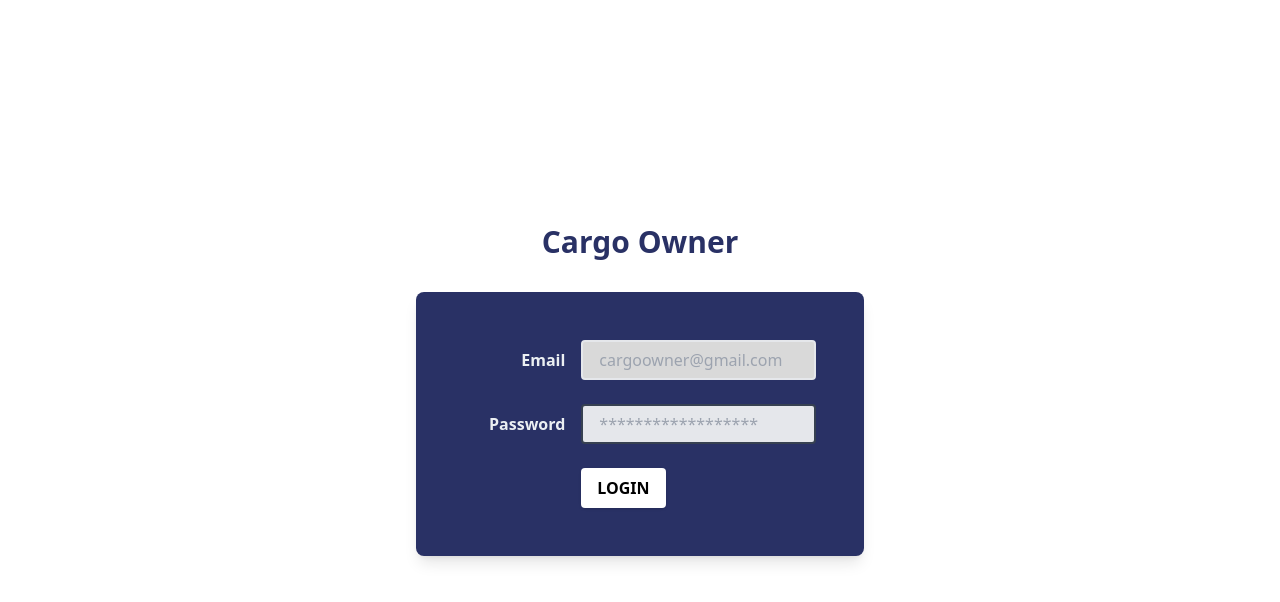
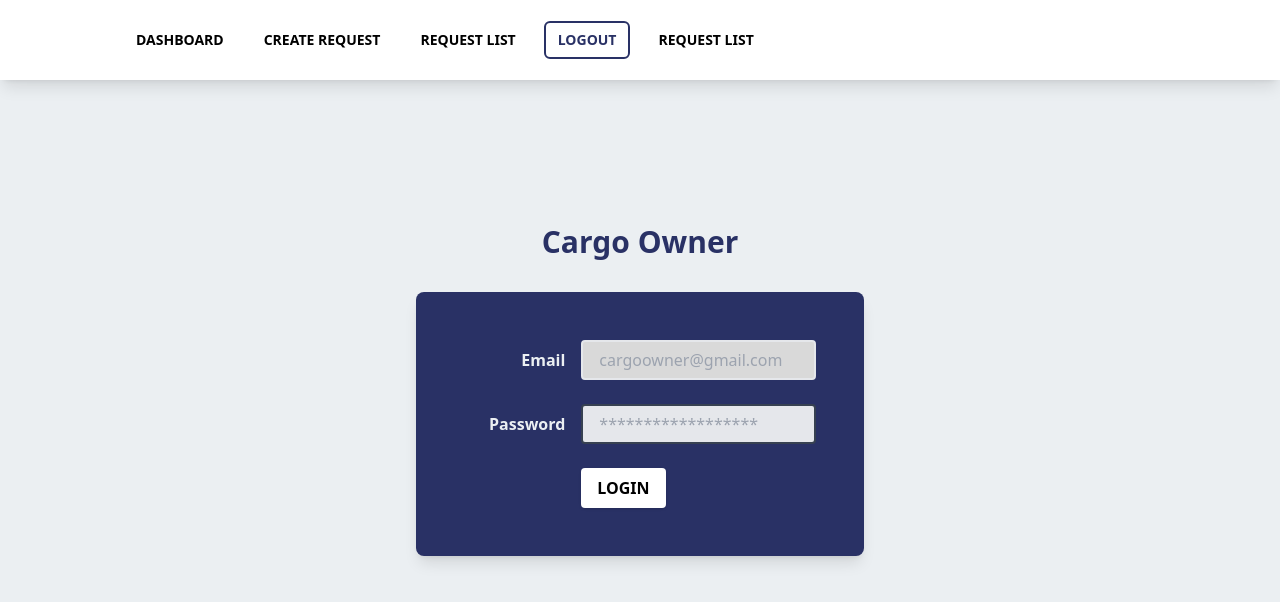
Before and after one commit to blockchain-dteti/blockchaindemo-frontend, a Next.js app in the folder project/: page /cargo-owner/login in a window 1280 px wide. Shown: the top 602 px of the page. Built offline with nearby package versions, Linux system fonts and the light colour scheme.

Commit message:
feat: add Navbar & fix Login page

```diff
--- /dev/null
+++ b/project/components/Navbar.js
@@ -0,0 +1,203 @@
+import React, { useState } from "react";
+import { Transition } from "@headlessui/react";
+import { Link } from "react-scroll";
+// import Image from "next/image";
+// import Logo from "../public/streamlineLogo.png";
+
+function Navbar() {
+  const [isOpen, setIsOpen] = useState(false);
+  return (
+    <div>
+      <nav className="bg-white shadow-lg fixed w-full z-10">
+        <div className="w-full">
+          <div className="flex items-center h-20 w-full">
+            <div className="flex items-center  mx-20  justify-between w-full">
+              <div className="ml-11 hidden md:block">
+                <div className="mr-1 flex items-baseline space-x-4">
+                  <button
+                    activeClass="about"
+                    to="about"
+                    smooth={true}
+                    offset={50}
+                    duration={500}
+                    href="cargo-owner/dashboard"
+                    className="cursor-pointer font-bold hover:text-blue-400 text-black  px-3 py-2 rounded-md text-sm "
+                  >
+                    DASHBOARD
+                  </button>
+                  <button
+                    activeClass="work"
+                    to="work"
+                    smooth={true}
+                    offset={50}
+                    duration={500}
+                    className="cursor-pointer hover:text-blue-400 text-black  px-3 py-2 rounded-md text-sm font-bold"
+                  >
+                    CREATE REQUEST
+                  </button>
+
+                  <button
+                    activeClass="Services"
+                    to="work"
+                    smooth={true}
+                    offset={50}
+                    duration={500}
+                    className="cursor-pointer hover:text-blue-400 text-black  px-3 py-2 rounded-md text-sm font-bold"
+                  >
+                    REQUEST LIST
+                  </button>
+
+
+                  <button
+                    activeClass="contact"
+                    to="contact"
+                    smooth={true}
+                    offset={50}
+                    duration={500}
+                    className="cursor-pointer inline-block border-2 border-[#293165] leading-tight uppercase focus:outline-none focus:ring-0 transition duration-150 ease-in-out  bg-white text-[#293165] px-3 py-2 rounded-md text-sm hover:bg-[#293165] hover:text-white font-bold"
+                  >
+                    LOGOUT
+                  </button>
+
+                  <button
+                    activeClass="Notif"
+                    to="notif"
+                    smooth={true}
+                    offset={50}
+                    duration={500}
+                    className="cursor-pointer hover:bg-blue-600 text-black hover:text-white px-3 py-2 rounded-md text-sm font-bold"
+                  >
+                    REQUEST LIST
+                  </button>
+                </div>
+              </div>
+            </div>
+            <div className="mr-10 flex md:hidden ">
+              <button
+                onClick={() => setIsOpen(!isOpen)}
+                type="button"
+                className="bg-[#293165] inline-flex items-center justify-center p-2 rounded-md text-white  hover:bg-blue-600 focus:outline-none focus:ring-2 focus:ring-offset-2 focus:ring-offset-blue-800 focus:ring-white"
+                aria-controls="mobile-menu"
+                aria-expanded="false"
+              >
+                <span className="sr-only">Open main menu</span>
+                {!isOpen ? (
+                  <svg
+                    className="block h-6 w-6"
+                    xmlns="http://www.w3.org/2000/svg"
+                    fill="none"
+                    viewBox="0 0 24 24"
+                    stroke="currentColor"
+                    aria-hidden="true"
+                  >
+                    <path
+                      strokeLinecap="round"
+                      strokeLinejoin="round"
+                      strokeWidth="2"
+                      d="M4 6h16M4 12h16M4 18h16"
+                    />
+                  </svg>
+                ) : (
+                  <svg
+                    className="block h-6 w-6"
+                    xmlns="http://www.w3.org/2000/svg"
+                    fill="none"
+                    viewBox="0 0 24 24"
+                    stroke="currentColor"
+                    aria-hidden="true"
+                  >
+                    <path
+                      strokeLinecap="round"
+                      strokeLinejoin="round"
+                      strokeWidth="2"
+                      d="M6 18L18 6M6 6l12 12"
+                    />
+                  </svg>
+                )}
+              </button>
+            </div>
+          </div>
+        </div>
+
+        <Transition
+          show={isOpen}
+          enter="transition ease-out duration-100 transform"
+          enterFrom="opacity-0 scale-95"
+          enterTo="opacity-100 scale-100"
+          leave="transition ease-in duration-75 transform"
+          leaveFrom="opacity-100 scale-100"
+          leaveTo="opacity-0 scale-95"
+        >
+          {(ref) => (
+            <div className="md:hidden" id="mobile-menu">
+              <div
+                ref={ref}
+                className="bg-white px-2 pt-2 pb-3 space-y-1 sm:px-3"
+              >
+                <Link
+                  href="/home"
+                  activeClass="home"
+                  to="home"
+                  smooth={true}
+                  offset={50}
+                  duration={500}
+                  className="cursor-pointer hover:bg-blue-600 text-black hover:text-white block px-3 py-2 rounded-md text-base font-medium"
+                >
+                  Home
+                </Link>
+                <Link
+                  href="/about"
+                  activeClass="about"
+                  to="about"
+                  smooth={true}
+                  offset={50}
+                  duration={500}
+                  className="cursor-pointer hover:bg-blue-600 text-black hover:text-white block px-3 py-2 rounded-md text-base font-medium"
+                >
+                  About
+                </Link>
+
+                <Link
+                  href="/work"
+                  activeClass="work"
+                  to="work"
+                  smooth={true}
+                  offset={50}
+                  duration={500}
+                  className="cursor-pointer hover:bg-blue-600 text-black hover:text-white block px-3 py-2 rounded-md text-base font-medium"
+                >
+                  Projects
+                </Link>
+                <Link
+                  href="/services"
+                  activeClass="services"
+                  to="services"
+                  smooth={true}
+                  offset={50}
+                  duration={500}
+                  className="cursor-pointer hover:bg-blue-600 text-black hover:text-white block px-3 py-2 rounded-md text-base font-medium"
+                >
+                  Services
+                </Link>
+
+                <Link
+                  href="/contact"
+                  activeClass="work"
+                  to="work"
+                  smooth={true}
+                  offset={50}
+                  duration={500}
+                  className="cursor-pointer hover:bg-blue-600 text-black hover:text-white block px-3 py-2 rounded-md text-base font-medium"
+                >
+                  Contact
+                </Link>
+              </div>
+            </div>
+          )}
+        </Transition>
+      </nav>
+    </div>
+  );
+}
+
+export default Navbar;
--- a/project/package.json
+++ b/project/package.json
@@ -9,12 +9,14 @@
     "lint": "next lint"
   },
   "dependencies": {
+    "@headlessui/react": "^1.7.11",
     "@next/font": "13.1.6",
     "eslint": "8.34.0",
     "eslint-config-next": "13.1.6",
     "next": "13.1.6",
     "react": "18.2.0",
-    "react-dom": "18.2.0"
+    "react-dom": "18.2.0",
+    "react-scroll": "^1.8.9"
   },
   "devDependencies": {
     "autoprefixer": "^10.4.13",
--- a/project/pages/cargo-owner/dashboard.js
+++ b/project/pages/cargo-owner/dashboard.js
@@ -3,10 +3,12 @@ import Image from "next/image";
 import icon_create from "../../assets/create.svg";
 import icon_list from "../../assets/list.svg";
 import icon_time from "../../assets/time.svg";
+import Navbar from "@/components/Navbar";
 
 export default function dashboard() {
   return (
-    <div className="w-screen h-screen bg-[#EBEFF2] p-36 pt-16">
+    <div><Navbar/>
+    <div className="w-screen h-screen bg-[#EBEFF2] p-36 pt-24">
       <p className="text-[52px] text-[#293165] font-bold mb-28">Cargo Owner Dashboard</p>
       <div className="flex justify-center space-x-24">
         <div className="h-[550px] w-full bg-white items-center flex flex-col p-16 rounded-xl border border-gray-400 transition ease-in-out delay-50 hover:-translate-y-1 hover:scale-[1.005] hover:shadow-xl hover:shadow-slate-200 hover:bg-sky-50 duration-300 mb-5">
@@ -43,5 +45,6 @@ export default function dashboard() {
         </div>
       </div>
     </div>
+    </div>
   );
 }
--- a/project/pages/cargo-owner/login.js
+++ b/project/pages/cargo-owner/login.js
@@ -1,8 +1,10 @@
+import Navbar from "@/components/Navbar";
 import React from "react";
 
 export default function login() {
   return (
-    <div className="h-screen bg-white">
+    <div className="w-screen h-screen bg-[#EBEFF2]">
+      <Navbar />
       <div className="flex items-center justify-center py-56">
         <div className="max-w-md w-full space-y-8">
           <h2 className=" mb-auto text-center text-3xl font-extrabold text-[#293165]">
@@ -50,7 +52,7 @@ export default function login() {
                   <div class="md:w-1/3"></div>
                   <div class="md:w-2/3">
                     <button
-                      class="shadow bg-white hover:bg-[#293165] focus:shadow-outline focus:outline-none text-black font-bold py-2 px-4 rounded"
+                      class="shadow bg-white hover:bg-blue-600 focus:shadow-outline focus:outline-none text-black font-bold py-2 px-4 rounded"
                       type="button"
                     >
                       LOGIN
```
Also changed, not shown: 1 other file (tests, documents, lock files or other folders).
